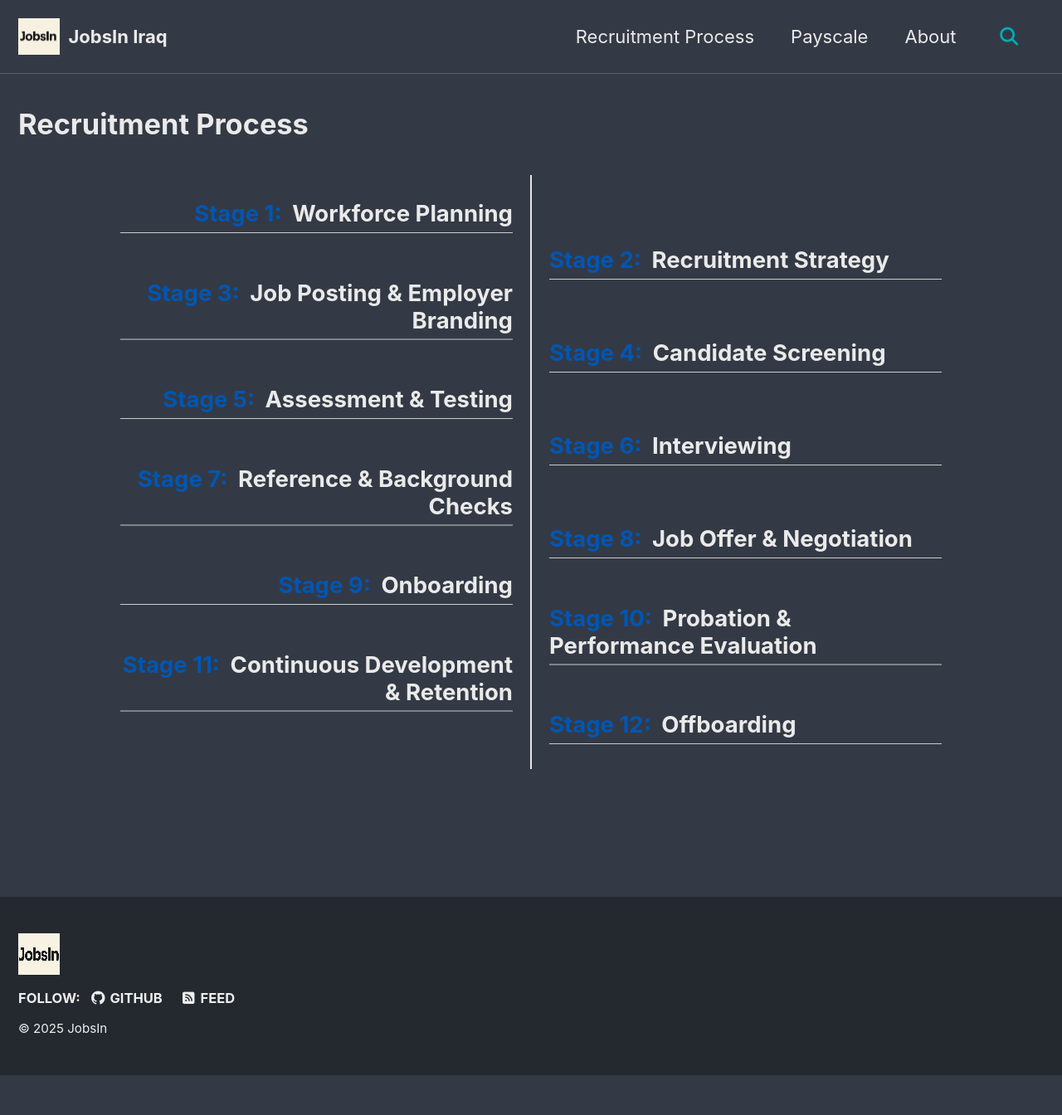
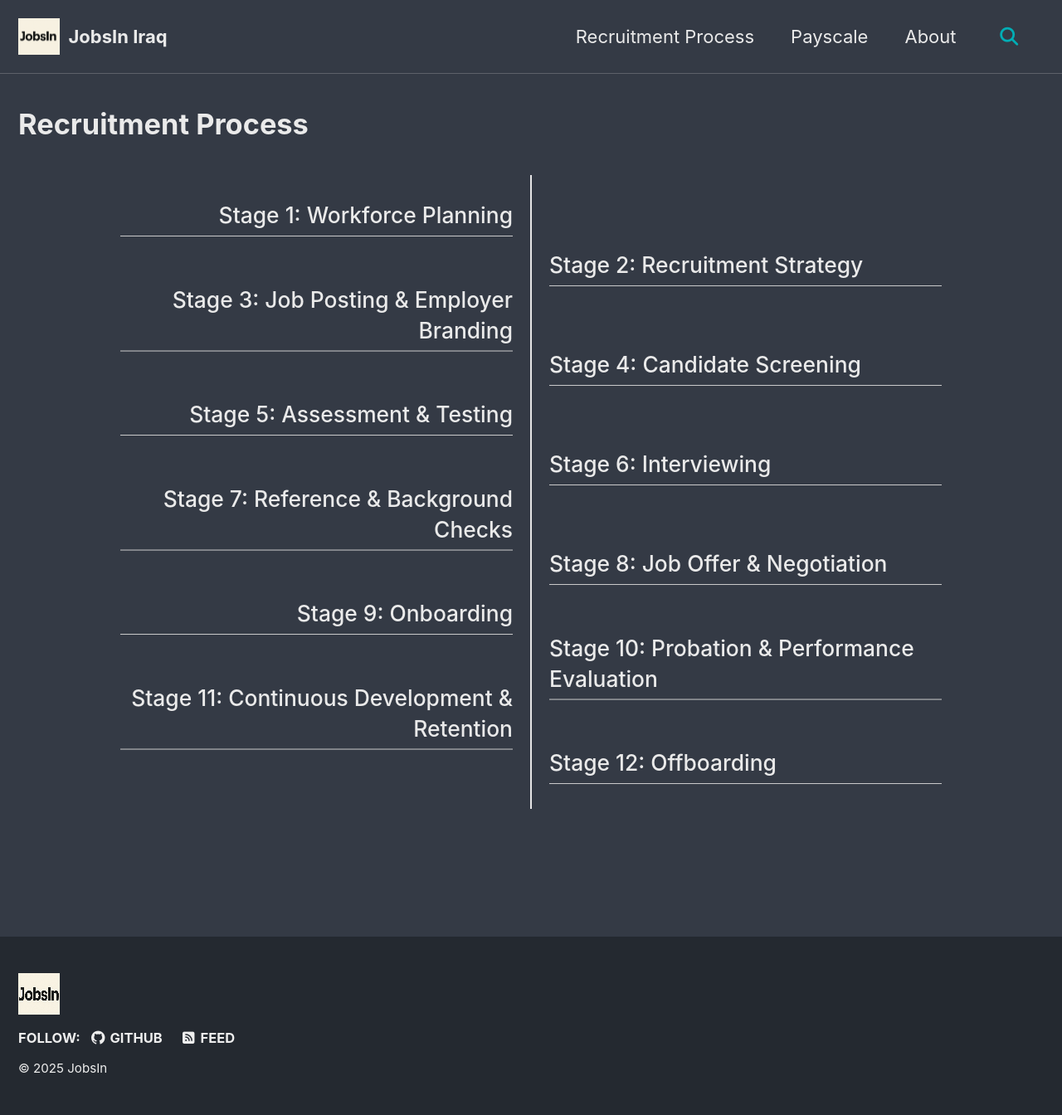
Before and after one commit to JobsInIraq/jobsiniraq.github.io, a Jekyll site: the page built from _pages/process.md, in a window 1280 px wide. Shown: the whole page at 83% size. Built offline with Jekyll 4.4.1, drawn with Linux system fonts in a browser that asks for light colours; cached includes are drawn as plain includes; before the commit the page ends 1296 px from its top, so only the background shows below that.

Commit message:
Update process.css

```diff
--- a/assets/css/process.css
+++ b/assets/css/process.css
@@ -1,9 +1,4 @@
-/* assets/css/process.css */
-.stage {
-  color: #0056b3;   /* Professional blue accent */
-  font-weight: bold;
-  margin-right: 6px;
-}
+/* ===== Timeline Base ===== */
 .timeline {
   position: relative;
   max-width: 1100px;
@@ -24,48 +19,87 @@
   transform: translateX(-50%);
 }
 
-/* each process row: relative so .content can be absolutely positioned */
+/* ===== Process Blocks ===== */
 .process {
   position: relative;
-  min-height: 56px;
-  padding: 0.75rem 0;
+  min-height: 60px;
+  padding: 1rem 0;
   box-sizing: border-box;
 }
 
-/* content block that sits on left or right half.
-   We place its edge at the center line (right:50% for left items,
-   left:50% for right items). */
+/* content container */
 .process .content {
-  width: 45%;                 /* width of the block (stops before edge) */
+  width: 45%;
   position: absolute;
   top: 50%;
   transform: translateY(-50%);
   box-sizing: border-box;
 }
 
-/* LEFT: content block's RIGHT edge sits on the center line */
+/* LEFT side */
 .process.left .content {
   right: 50%;
   text-align: right;
-  padding-right: 1rem; /* spacing between text and center */
+  padding-right: 1rem;
 }
 
-/* RIGHT: content block's LEFT edge sits on the center line */
+/* RIGHT side */
 .process.right .content {
   left: 50%;
   text-align: left;
   padding-left: 1rem;
 }
 
-/* heading styling: full-width inside .content so underline stretches to center */
+/* ===== Headings ===== */
 .process .content h2 {
+  font-size: 1.2rem;       /* professional readable size */
+  font-weight: 500;
+  line-height: 1.4;
+  margin: 0;
+  padding-bottom: 6px;
+  border-bottom: 1px solid #ccc; /* underline */
   display: inline-block;
   width: 100%;
-  margin: 0;
-  padding-bottom: 6px;
-  border-bottom: 1px solid #ccc; /* keep underline */
-  /* remove background: #fff; */
-  box-sizing: border-box;
   white-space: normal;
   word-break: break-word;
 }
+
+/* ===== Stage Labels in Circles ===== */
+.stage-circle {
+  position: absolute;
+  top: 50%;
+  left: 50%;
+  transform: translate(-50%, -50%);
+  width: 32px;
+  height: 32px;
+  background: #0056b3;    /* professional blue */
+  color: #fff;
+  font-size: 0.9rem;
+  font-weight: bold;
+  border-radius: 50%;
+  display: flex;
+  align-items: center;
+  justify-content: center;
+  z-index: 2; /* keep above center line */
+}
+
+/* ===== Responsive (Mobile) ===== */
+@media (max-width: 768px) {
+  .process .content {
+    width: 90%;
+    left: 5% !important;
+    right: auto !important;
+    text-align: left !important;
+    padding: 0 !important;
+  }
+
+  .stage-circle {
+    left: 20px;
+    transform: translateY(-50%);
+  }
+
+  .timeline::before {
+    left: 20px;
+    transform: none;
+  }
+}
```
